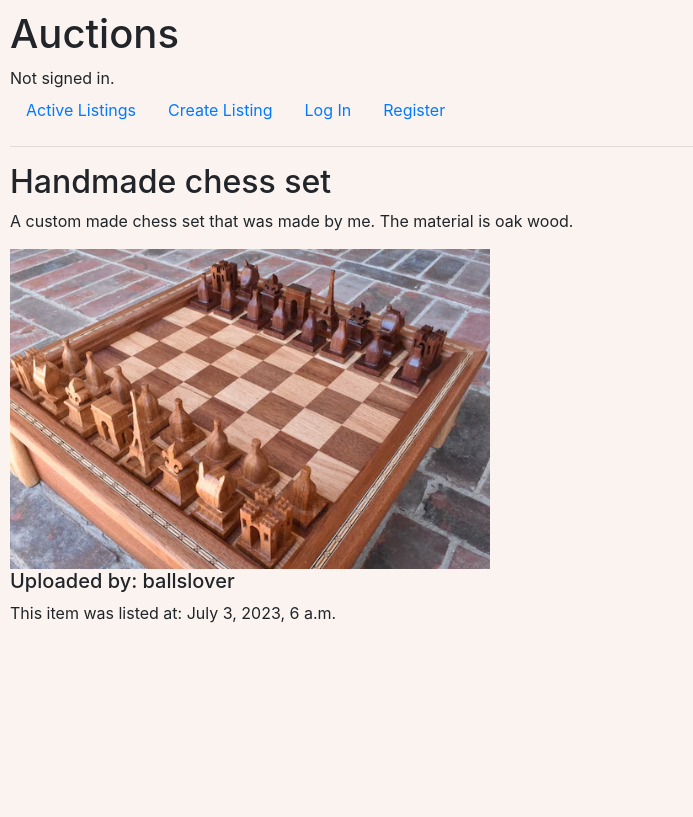
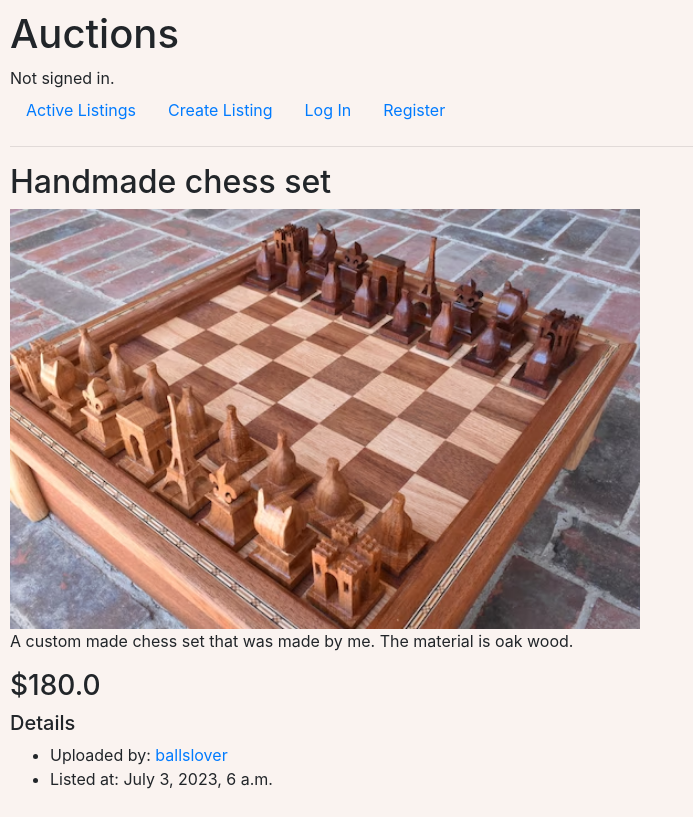
Before and after one commit to sandorbence/cs50, a Django app: page /listing/3 in a window 1280 px wide. Shown: the whole page, without its empty margins (0-693 px from the left). Before the commit the page ends 623 px from the top, so only its background shows below. Run offline with Django 4.2, Linux system fonts and the light colour scheme; data comes from the database, SQL or seed files in the repository; both versions use the stored data as it was after the commit; some libraries are stand-ins or nearby versions.

```diff
--- a/project2/auctions/models.py
+++ b/project2/auctions/models.py
@@ -9,7 +9,7 @@ class User(AbstractUser):
 class Listing(models.Model):
     title = models.CharField(max_length=20)
     description = models.CharField(max_length=120)
-    price = models.IntegerField()
+    price = models.FloatField()
     user = models.ForeignKey(
         User, on_delete=models.CASCADE, related_name="listings")
     pub_date = models.DateTimeField("date published")
@@ -23,7 +23,7 @@ class Bid(models.Model):
     user = models.ForeignKey(
         User, on_delete=models.CASCADE, related_name="bids")
     date = models.DateTimeField("date of bid")
-    value = models.IntegerField()
+    value = models.FloatField()
 
 
 class Comment(models.Model):
--- a/project2/auctions/static/auctions/styles.css
+++ b/project2/auctions/static/auctions/styles.css
@@ -12,19 +12,11 @@ ul>a:hover {
     text-decoration: none;
 }
 
-img {
-    height: 40vh;
-    margin-right: 20px;
-}
-
-ul {
-    list-style: none;
-}
-
 #listing-container {
     border: 1px solid #B2B2B2;
     border-radius: 5px;
     display: flex;
+    height: 40vh;
     margin: 10px;
     padding: 5px;
 }
@@ -34,12 +26,20 @@ ul {
 }
 
 #listing-container>div {
-    background-color: white;
     display: flex;
     justify-content: center;
-    width: 35%;
+    margin-right: 10px;
+    width: 30%;
+}
+
+#listing-container li {
+    list-style: none;
 }
 
 #listing-container>li>div {
     flex: 1;
 }
+
+#listing-container img {
+    width: 100%;
+}
--- a/project2/auctions/templates/auctions/listing.html
+++ b/project2/auctions/templates/auctions/listing.html
@@ -2,8 +2,14 @@
 
 {% block body %}
 <h2>{{ listing.title }}</h2>
+<img style="width: 50%;" src="{{ listing.photo.url }}" alt="{{ listing.title }}">
 <p>{{ listing.description }}</p>
-<img src="{{ listing.photo.url }}" alt="{{ listing.title }}">
-<h5>Uploaded by: {{ listing.user }}</h5>
-<div>This item was listed at: {{ listing.pub_date }}</div>
+<h3>${{ listing.price }}</h3>
+<div>
+    <h5>Details</h5>
+    <ul>
+        <li>Uploaded by: <a href="{% url 'user' username=listing.user.username %}">{{ listing.user }}</a></li>
+        <li>Listed at: {{ listing.pub_date }}</li>
+    </ul>
+</div>
 {% endblock %}
--- /dev/null
+++ b/project2/auctions/templates/auctions/user-profile.html
@@ -0,0 +1,5 @@
+{% extends "auctions/layout.html" %}
+
+{% block body %}
+<h2>User {{ user.username }}</h2>
+{% endblock %}
--- a/project2/auctions/urls.py
+++ b/project2/auctions/urls.py
@@ -8,5 +8,6 @@ urlpatterns = [
     path("logout", views.logout_view, name="logout"),
     path("register", views.register, name="register"),
     path("listing/<int:listing_id>", views.listing, name="listing"),
-    path("new-listing", views.new_listing, name="new-listing")
+    path("new-listing", views.new_listing, name="new-listing"),
+    path("user/<str:username>", views.user_profile, name="user")
 ]
--- a/project2/auctions/views.py
+++ b/project2/auctions/views.py
@@ -3,11 +3,31 @@ from django.db import IntegrityError
 from django.http import HttpResponse, HttpResponseRedirect
 from django.shortcuts import render
 from django.urls import reverse
+from django import forms
+
+from datetime import datetime
 
 from .models import User, Listing
 
 
+class ListingForm(forms.ModelForm):
+    class Meta:
+        model = Listing
+        fields = "__all__"
+
+
 def index(request):
+    if request.method == "POST":
+        form = ListingForm(request.POST, request.FILES)
+        form.user = request.user
+        form.pub_date = datetime.now()
+        if form.is_valid():
+            form.save()
+        else:
+            print(form.errors)
+            return render(request, "auctions/new-listing.html", {
+                "form": form
+            })
     return render(request, "auctions/index.html", {
         "listings": Listing.objects.all()
     })
@@ -73,4 +93,15 @@ def listing(request, listing_id):
 
 
 def new_listing(request):
-    return render(request, "auctions/new-listing.html")
+    form = ListingForm(
+        initial={"user": request.user, "pub_date": datetime.now()})
+    return render(request, "auctions/new-listing.html", {
+        "form": form
+    })
+
+
+def user_profile(request, username):
+    user = User.objects.get(username=username)
+    return render(request, "auctions/user-profile.html", {
+        "user": user
+    })
```
Also changed, not shown: project2/auctions/templates/auctions/new-listing.html (+10 -1 lines), project2/auctions/migrations/0002_alter_bid_value_alter_listing_price.py (added), project2/db.sqlite3, project2/media/listing-images/fishtank.png (added), project2/media/listing-images/tennisballs_Cm98LEF.png (deleted).
